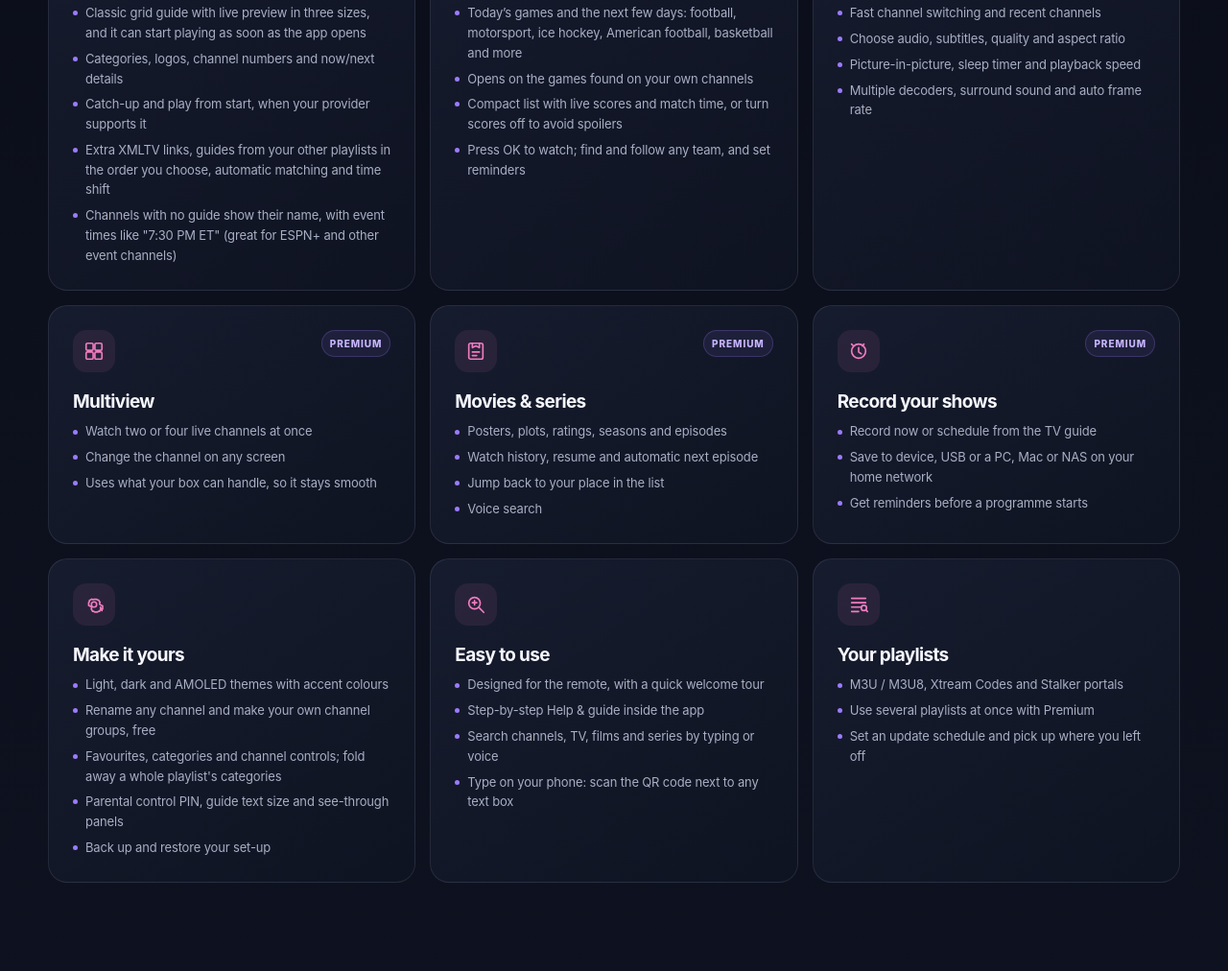
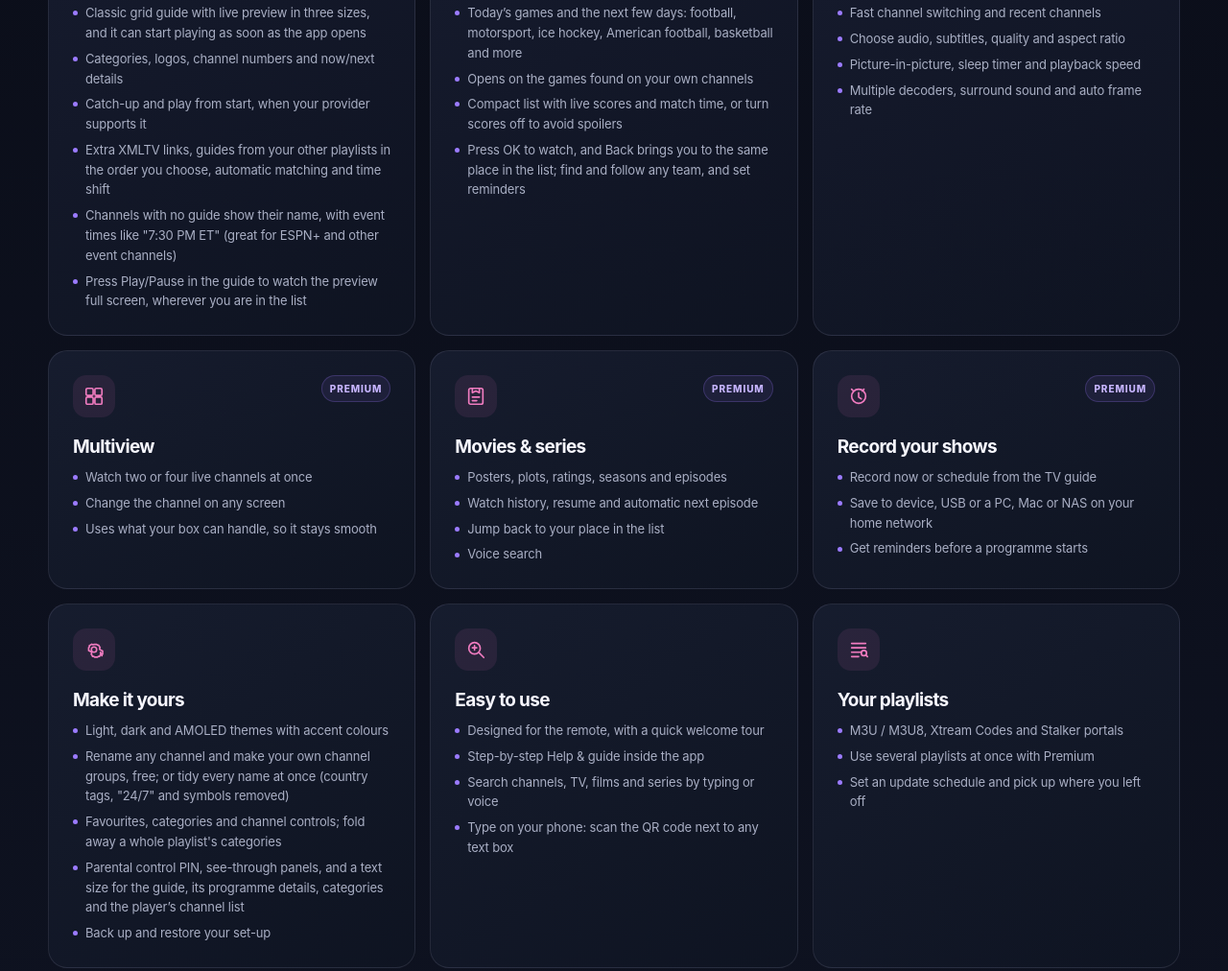
Before and after one commit to Portor25/portortv, a plain HTML site: page index.html in a window 1280 px wide. Shown: the part 1376-2388 px from the top of the page at 96% size. Drawn offline with Linux system fonts and the light colour scheme.

Commit message:
Website: v39 features

```diff
--- a/index.html
+++ b/index.html
@@ -346,13 +346,13 @@
       <div class="wrap">
         <div class="section-head"><div class="eyebrow">Made for the big screen</div><h2>Everything you need.<br>Easy to find.</h2><p>Built for Android TV, Google TV and Fire TV boxes and the TV remote. It works on Android phones and tablets too.</p></div>
         <div class="feature-grid">
-          <article class="feature-card"><div class="feature-top"><span class="feature-icon"><svg viewBox="0 0 24 24"><rect x="3" y="4" width="18" height="14" rx="2"/><path d="M8 22h8m-4-4v4M9 8l6 3-6 3z"/></svg></span></div><h3>Live TV with a real TV guide</h3><ul><li>Classic grid guide with live preview in three sizes, and it can start playing as soon as the app opens</li><li>Categories, logos, channel numbers and now/next details</li><li>Catch-up and play from start, when your provider supports it</li><li>Extra XMLTV links, guides from your other playlists in the order you choose, automatic matching and time shift</li><li>Channels with no guide show their name, with event times like "7:30 PM ET" (great for ESPN+ and other event channels)</li></ul></article>
-          <article class="feature-card"><div class="feature-top"><span class="feature-icon"><svg viewBox="0 0 24 24"><path d="M3 7h18M5 7l2 13h10l2-13M9 7l3-4 3 4M9 12h6m-6 4h6"/></svg></span><span class="premium">Premium</span></div><h3>Sports hub</h3><ul><li>Today’s games and the next few days: football, motorsport, ice hockey, American football, basketball and more</li><li>Opens on the games found on your own channels</li><li>Compact list with live scores and match time, or turn scores off to avoid spoilers</li><li>Press OK to watch; find and follow any team, and set reminders</li></ul></article>
+          <article class="feature-card"><div class="feature-top"><span class="feature-icon"><svg viewBox="0 0 24 24"><rect x="3" y="4" width="18" height="14" rx="2"/><path d="M8 22h8m-4-4v4M9 8l6 3-6 3z"/></svg></span></div><h3>Live TV with a real TV guide</h3><ul><li>Classic grid guide with live preview in three sizes, and it can start playing as soon as the app opens</li><li>Categories, logos, channel numbers and now/next details</li><li>Catch-up and play from start, when your provider supports it</li><li>Extra XMLTV links, guides from your other playlists in the order you choose, automatic matching and time shift</li><li>Channels with no guide show their name, with event times like "7:30 PM ET" (great for ESPN+ and other event channels)</li><li>Press Play/Pause in the guide to watch the preview full screen, wherever you are in the list</li></ul></article>
+          <article class="feature-card"><div class="feature-top"><span class="feature-icon"><svg viewBox="0 0 24 24"><path d="M3 7h18M5 7l2 13h10l2-13M9 7l3-4 3 4M9 12h6m-6 4h6"/></svg></span><span class="premium">Premium</span></div><h3>Sports hub</h3><ul><li>Today’s games and the next few days: football, motorsport, ice hockey, American football, basketball and more</li><li>Opens on the games found on your own channels</li><li>Compact list with live scores and match time, or turn scores off to avoid spoilers</li><li>Press OK to watch, and Back brings you to the same place in the list; find and follow any team, and set reminders</li></ul></article>
           <article class="feature-card"><div class="feature-top"><span class="feature-icon"><svg viewBox="0 0 24 24"><path d="M4 6h16M4 12h10M4 18h16M18 10l3 2-3 2"/></svg></span></div><h3>Smooth player</h3><ul><li>Fast channel switching and recent channels</li><li>Choose audio, subtitles, quality and aspect ratio</li><li>Picture-in-picture, sleep timer and playback speed</li><li>Multiple decoders, surround sound and auto frame rate</li></ul></article>
           <article class="feature-card"><div class="feature-top"><span class="feature-icon"><svg viewBox="0 0 24 24"><rect x="3" y="3" width="8" height="8" rx="1.5"/><rect x="13" y="3" width="8" height="8" rx="1.5"/><rect x="3" y="13" width="8" height="8" rx="1.5"/><rect x="13" y="13" width="8" height="8" rx="1.5"/></svg></span><span class="premium">Premium</span></div><h3>Multiview</h3><ul><li>Watch two or four live channels at once</li><li>Change the channel on any screen</li><li>Uses what your box can handle, so it stays smooth</li></ul></article>
           <article class="feature-card"><div class="feature-top"><span class="feature-icon"><svg viewBox="0 0 24 24"><rect x="4" y="3" width="16" height="18" rx="2"/><path d="M8 3v5l4-2 4 2V3M8 13h8M8 17h5"/></svg></span><span class="premium">Premium</span></div><h3>Movies &amp; series</h3><ul><li>Posters, plots, ratings, seasons and episodes</li><li>Watch history, resume and automatic next episode</li><li>Jump back to your place in the list</li><li>Voice search</li></ul></article>
           <article class="feature-card"><div class="feature-top"><span class="feature-icon"><svg viewBox="0 0 24 24"><circle cx="12" cy="12" r="8"/><path d="M12 8v5l3 2M4 4l2 2m12-2-2 2"/></svg></span><span class="premium">Premium</span></div><h3>Record your shows</h3><ul><li>Record now or schedule from the TV guide</li><li>Save to device, USB or a PC, Mac or NAS on your home network</li><li>Get reminders before a programme starts</li></ul></article>
-          <article class="feature-card"><div class="feature-top"><span class="feature-icon"><svg viewBox="0 0 24 24"><circle cx="12" cy="12" r="3"/><path d="M19.4 15a1.7 1.7 0 0 0 .3 1.9l.1.1-1.7 2.9-.2-.1a1.7 1.7 0 0 0-1.8.6l-.1.2h-3.4l-.1-.2a1.7 1.7 0 0 0-1.8-.6l-.2.1-1.7-2.9.1-.1a1.7 1.7 0 0 0 .3-1.9l-.1-.2-3.2-1.7v-3.4l.2-.1a1.7 1.7 0 0 0 .6-1.8l-.1-.2 2.9-1.7.1.1a1.7 1.7 0 0 0 1.9.3l.2-.1h3.4l.1.2a1.7 1.7 0 0 0 1.8.6l.2-.1 1.7 2.9-.1.1a1.7 1.7 0 0 0-.3 1.9l.1.2 3.2 1.7v3.4l-.2.1a1.7 1.7 0 0 0-.6 1.8z"/></svg></span></div><h3>Make it yours</h3><ul><li>Light, dark and AMOLED themes with accent colours</li><li>Rename any channel and make your own channel groups, free</li><li>Favourites, categories and channel controls; fold away a whole playlist's categories</li><li>Parental control PIN, guide text size and see-through panels</li><li>Back up and restore your set-up</li></ul></article>
+          <article class="feature-card"><div class="feature-top"><span class="feature-icon"><svg viewBox="0 0 24 24"><circle cx="12" cy="12" r="3"/><path d="M19.4 15a1.7 1.7 0 0 0 .3 1.9l.1.1-1.7 2.9-.2-.1a1.7 1.7 0 0 0-1.8.6l-.1.2h-3.4l-.1-.2a1.7 1.7 0 0 0-1.8-.6l-.2.1-1.7-2.9.1-.1a1.7 1.7 0 0 0 .3-1.9l-.1-.2-3.2-1.7v-3.4l.2-.1a1.7 1.7 0 0 0 .6-1.8l-.1-.2 2.9-1.7.1.1a1.7 1.7 0 0 0 1.9.3l.2-.1h3.4l.1.2a1.7 1.7 0 0 0 1.8.6l.2-.1 1.7 2.9-.1.1a1.7 1.7 0 0 0-.3 1.9l.1.2 3.2 1.7v3.4l-.2.1a1.7 1.7 0 0 0-.6 1.8z"/></svg></span></div><h3>Make it yours</h3><ul><li>Light, dark and AMOLED themes with accent colours</li><li>Rename any channel and make your own channel groups, free; or tidy every name at once (country tags, "24/7" and symbols removed)</li><li>Favourites, categories and channel controls; fold away a whole playlist's categories</li><li>Parental control PIN, see-through panels, and a text size for the guide, its programme details, categories and the player’s channel list</li><li>Back up and restore your set-up</li></ul></article>
           <article class="feature-card"><div class="feature-top"><span class="feature-icon"><svg viewBox="0 0 24 24"><circle cx="10.5" cy="10.5" r="6.5"/><path d="m16 16 5 5M8 10h5m-2.5-2.5v5"/></svg></span></div><h3>Easy to use</h3><ul><li>Designed for the remote, with a quick welcome tour</li><li>Step-by-step Help &amp; guide inside the app</li><li>Search channels, TV, films and series by typing or voice</li><li>Type on your phone: scan the QR code next to any text box</li></ul></article>
           <article class="feature-card"><div class="feature-top"><span class="feature-icon"><svg viewBox="0 0 24 24"><path d="M4 5h16M4 10h16M4 15h11M4 20h8"/><circle cx="18" cy="16" r="3"/><path d="m20 18 2 2"/></svg></span></div><h3>Your playlists</h3><ul><li>M3U / M3U8, Xtream Codes and Stalker portals</li><li>Use several playlists at once with Premium</li><li>Set an update schedule and pick up where you left off</li></ul></article>
         </div>
@@ -407,7 +407,7 @@
           <figure><img src="img/settings-sports.webp" alt="Sports hub settings" loading="lazy" width="1280" height="720"><figcaption>Sports hub<span>Your sports and teams, list or card layout, and scores on or off</span></figcaption></figure>
         </div>
         <div class="chips">
-          <span>Parental PIN</span><span>Backup &amp; restore</span><span>Coloured remote buttons</span><span>Start-up screen</span><span>Low power mode</span><span>12 or 24-hour clock</span><span>Guide text size</span><span>See-through panels</span><span>Subtitle size</span><span>Recent channels size</span><span>Record to PC or NAS</span><span>User agent per playlist</span>
+          <span>Parental PIN</span><span>Backup &amp; restore</span><span>Coloured remote buttons</span><span>Start-up screen</span><span>Low power mode</span><span>12 or 24-hour clock</span><span>Guide text size</span><span>Tidy channel names</span><span>See-through panels</span><span>Subtitle size</span><span>Recent channels size</span><span>Record to PC or NAS</span><span>User agent per playlist</span>
         </div>
       </div>
     </section>
```
